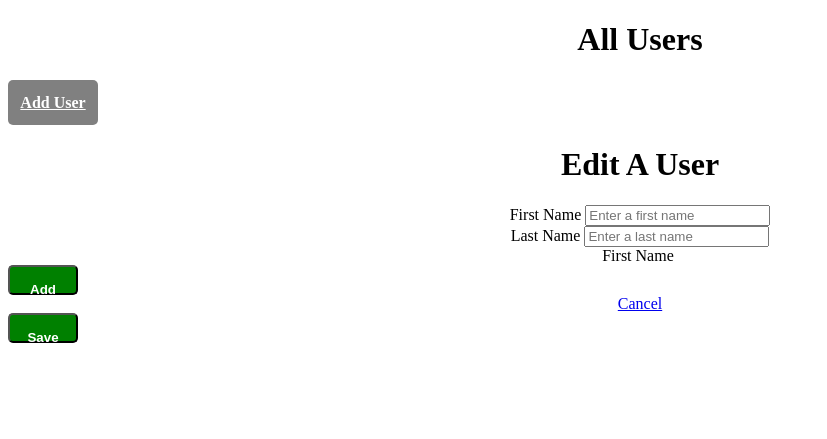
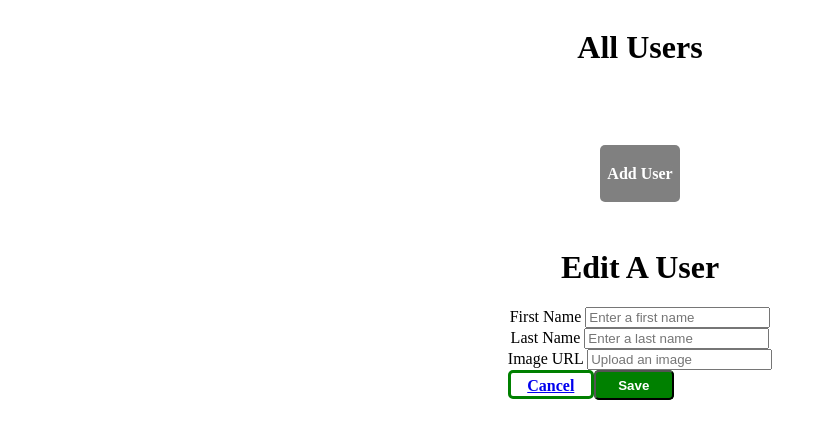
Before and after one commit to nortonjulian/Blogly, a Flask app: template templates/users/edit.html in a window 1280 px wide. Shown: the top 439 px of the page, without its empty margins (0-827 px from the left). Run offline with Flask 3, Linux system fonts and the light colour scheme; the template is opened without the code that fills it, so the values that code supplies are empty.

Commit message:
Part One

```diff
--- a/models.py
+++ b/models.py
@@ -26,6 +26,7 @@ class User(db.Model):
 
     image_url = db.Column(db.Text, nullable=False)
 
+    @property
     def full_name(self):
         """Full Name of User"""
 
--- a/static/style.css
+++ b/static/style.css
@@ -1,13 +1,15 @@
 body {
     text-align: center;
+    display: flex;
+    align-items: center;
+    flex-direction: column;
 }
 
- .button {
+button {
     display: block;
-    width: 70px;
-    height: 25px;
-    background: grey;
-    padding: 10px;
+    width: 80px;
+    height: 30px;
+    background: green;
     text-align: center;
     border-radius: 5px;
     color: white;
@@ -15,25 +17,23 @@ body {
     line-height: 25px;
 }
 
-button {
-    display: block;
-    width: 70px;
-    height: 30px;
-    background: green;
-    padding: 10px;
+ .button {
+    margin: 2%;
+    width: 80px;
+    background: grey;
     text-align: center;
     border-radius: 5px;
     color: white;
     font-weight: bold;
     line-height: 25px;
+    text-decoration: none;
 }
 
 .button_1 {
     display: block;
-    width: 70px;
+    width: 80px;
     height: 40px;
     background: royalblue;
-    padding: 10px;
     text-align: center;
     border-radius: 5px;
     color: white;
@@ -43,13 +43,53 @@ button {
 
 .button_2 {
     display: block;
-    width: 70px;
+    width: 80px;
     height: 40px;
     background: red;
-    padding: 10px;
     text-align: center;
     border-radius: 5px;
     color: white;
     font-weight: bold;
     line-height: 25px;
 }
+
+.block {
+    display: inline-block;
+    display: flex;
+    justify-content: space-between;
+}
+
+form {
+    display: inline-block;
+}
+
+.save {
+    display: block;
+    width: 80px;
+    height: 30px;
+    background: green;
+    text-align: center;
+    border-radius: 5px;
+    color: white;
+    font-weight: bold;
+    line-height: 25px;
+}
+
+.button_3 {
+    display: block;
+    width: 80px;
+    height: 23px;
+    background-color: transparent;
+    border: solid green;
+    text-align: center;
+    border-radius: 5px;
+    color: green;
+    font-weight: bold;
+    line-height: 25px;
+    text-decoration: none
+}
+
+.edit {
+    display: inline-block;
+    display: flex;
+}
--- a/templates/users/edit.html
+++ b/templates/users/edit.html
@@ -9,25 +9,26 @@
 <form method="POST">
     <div>
         <label for="first_name">First Name</label>
-    <input type="text" name="first_name" placeholder="Enter a first name" value="{{ user.first_name }}">
+        <input type="text" name="first_name" placeholder="Enter a first name" value="{{ user.first_name }}">
     </div>
 
     <div>
         <label for="last_name">Last Name</label>
-    <input type="text" name="last_name" placeholder="Enter a last name" value="{{ user.last_name }}">
+        <input type="text" name="last_name" placeholder="Enter a last name" value="{{ user.last_name }}">
     </div>
 
     <div>
-        <label for="first_name">First Name</label>
-    <input type="image" name="image_url" placeholder="Upload an image" value="{{ user.image_url }}">
+        <label for="image_url">Image URL</label>
+        <input type="text" name="image_url" placeholder="Upload an image" value="{{ user.image_url }}">
     </div>
-    <button type="Submit">Add</button>
-
-    <div>
-        <a href="/users">Cancel</a>
-        <button type="Submit">Save</button>
+    <div class="edit">
+        <div class="button_3">
+            <a href="/users">Cancel</a>
+        </div>
+        <div class="save">
+            <button type="Submit">Save</button>
+        </div>
     </div>
-
 </form>
 
 {% endblock %}
--- a/templates/users/index.html
+++ b/templates/users/index.html
@@ -11,10 +11,13 @@
     <h1>All Users</h1>
     <ul type="none">
         {% for user in users %}
-        <li><a href="/users/{{ user.id }}">{{ user.full_name() }}</a></li>
+        <li><a href="/users/{{ user.id }}">{{ user.full_name }}</a></li>
         {% endfor %}
     </ul>
-    <p><a href="/users/new" class="button">Add User</a></p>
+    <div class="button">
+        <p><a href="/users/new" class="button">Add User</a></p>
+    </div>
+
     {% block content %}
 
     {% endblock %}
--- a/templates/users/show.html
+++ b/templates/users/show.html
@@ -16,11 +16,13 @@
     <h1>{{ user.full_name }}</h1>
 
     <form action="">
+      <div class="block">
         <button formaction="/users/{{ user.id }}/edit"
         formmethod="GET" class="button_1">Edit</button>
 
         <button formaction="/users/{{ user.id }}/delete"
         formmethod="GET" class="button_2">Delete</button>
+      </div>
     </form>
 </div>
 
```
